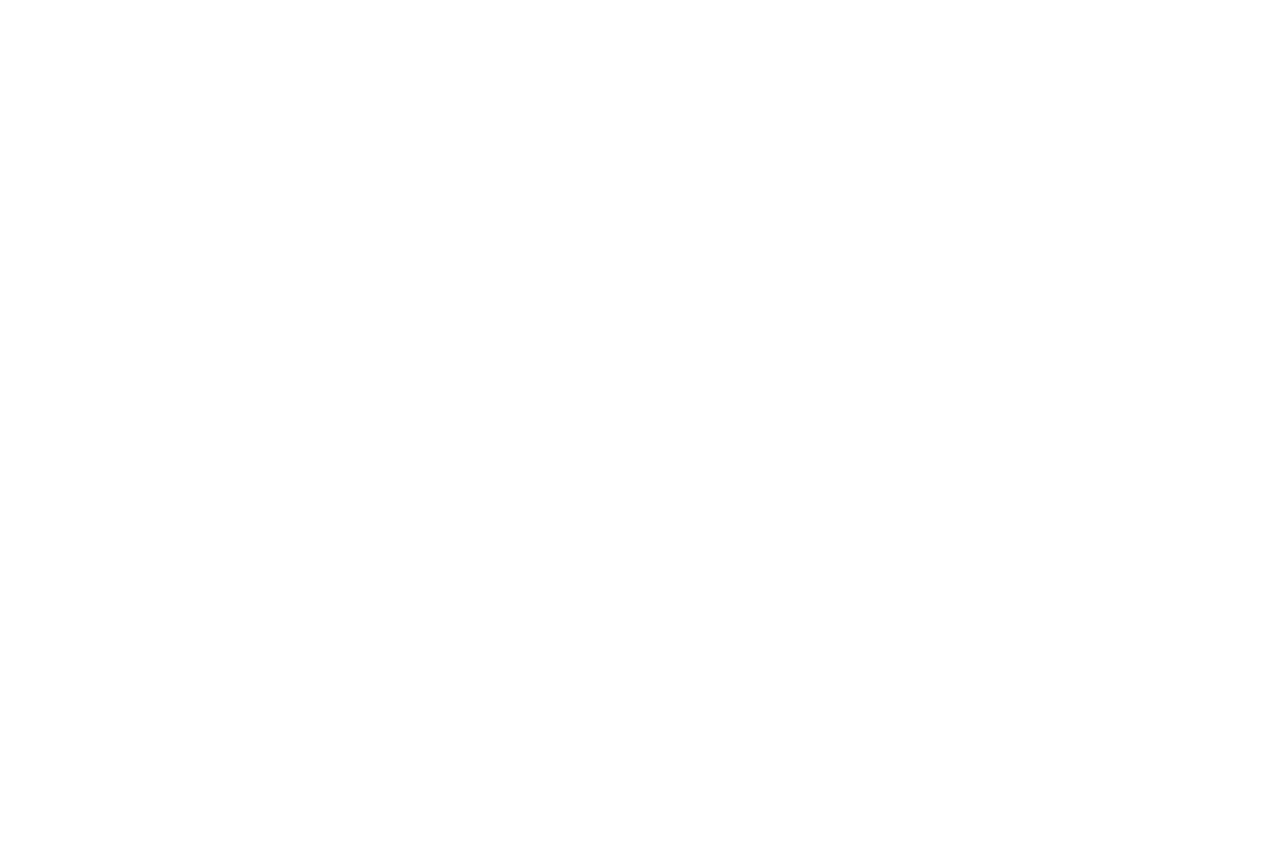
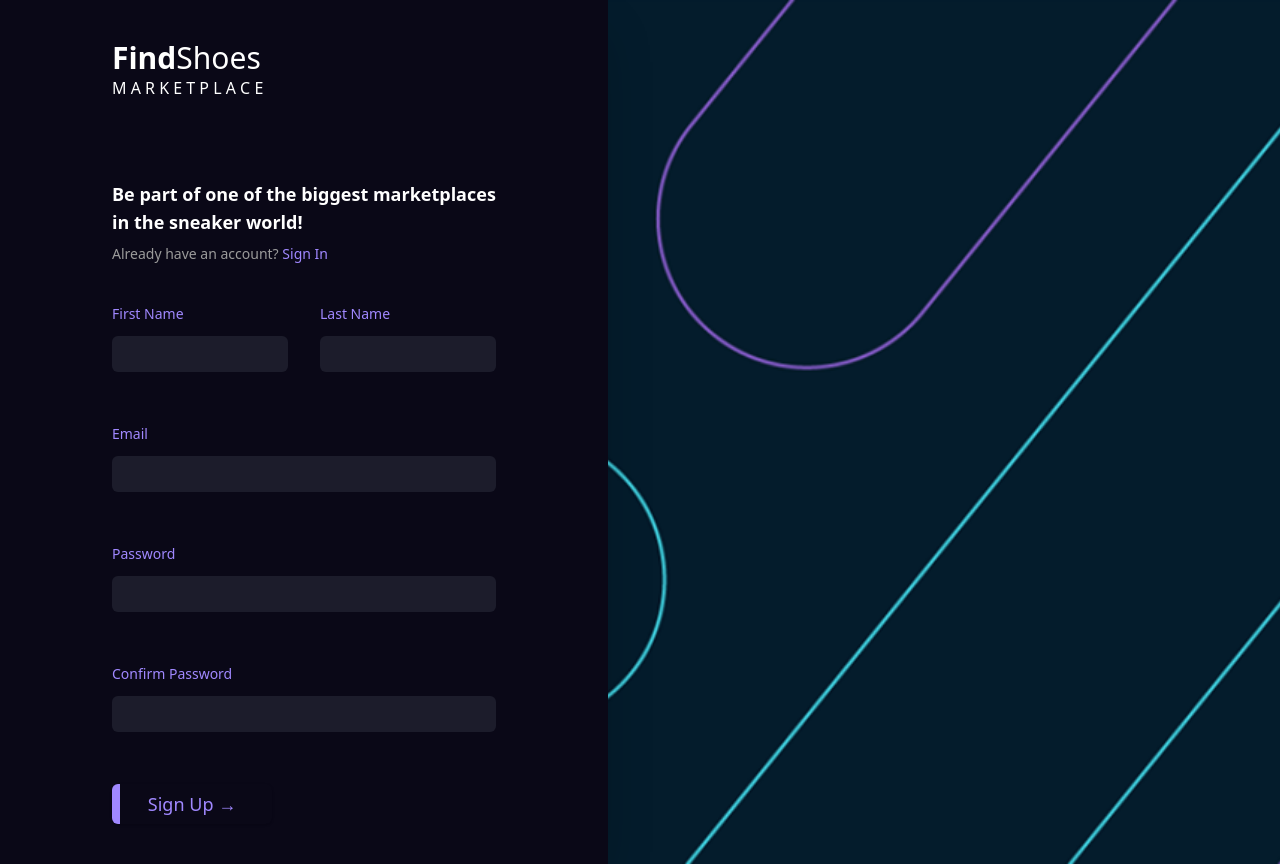
Before and after one commit to lukasbiscaro/FindShoes-front-end, a React (Create React App) app: page /sign-up in a window 1280 px wide. Before the commit this address had no page. Before the commit the page ends 800 px from the top, so only its background shows below. Built offline with nearby package versions, Linux system fonts and the light colour scheme.

Commit message:
Created Sign Up Page

```diff
--- a/package.json
+++ b/package.json
@@ -3,17 +3,20 @@
   "version": "0.1.0",
   "private": true,
   "dependencies": {
+    "@hookform/resolvers": "^2.9.11",
     "@testing-library/jest-dom": "^5.16.5",
     "@testing-library/react": "^13.4.0",
     "@testing-library/user-event": "^13.5.0",
     "axios": "^1.3.3",
     "react": "^18.2.0",
     "react-dom": "^18.2.0",
+    "react-hook-form": "^7.43.2",
     "react-icons": "^4.7.1",
     "react-router-dom": "^6.8.1",
     "react-scripts": "5.0.1",
     "tailwindcss": "^3.2.7",
-    "web-vitals": "^2.1.4"
+    "web-vitals": "^2.1.4",
+    "yup": "^1.0.0"
   },
   "scripts": {
     "start": "react-scripts start",
--- a/src/App.js
+++ b/src/App.js
@@ -1,12 +1,14 @@
 import './App.css';
 import { Routes, Route } from 'react-router-dom'
 import LoginPage from './pages/LoginPage.js'
+import SignUpPage from './pages/SignUpPage.js'
 
 function App() {
   return (
     <div className='App'>
       <Routes>
         <Route path='/login' element={<LoginPage />} />
+        <Route path='/sign-up' element={<SignUpPage />} />
       </Routes>
     </div>
   );
--- a/src/pages/LoginPage.js
+++ b/src/pages/LoginPage.js
@@ -1,4 +1,4 @@
-import teste from '../images/LoginPage.png'
+import bgImage from '../images/BgLoginPage.png'
 import React, { useState } from 'react';
 import { BiShow, BiHide } from 'react-icons/bi'
 import { Link } from 'react-router-dom';
@@ -18,16 +18,16 @@
                     <div className="mx-auto w-full max-w-md sm:px-4 md:w-96 md:max-w-sm md:px-0">
                         <div className="flex flex-col">
                             <Link to='/'>
-                                <div className='text-textWhite flex text-3xl'>
+                                <div className='text-white flex text-3xl'>
                                     <div className='font-bold'>Find</div>
                                     <div>Shoes</div>
                                 </div>
-                                <div className='text-textWhite'>M A R K E T P L A C E</div>
+                                <div className='text-white'>M A R K E T P L A C E</div>
                             </Link>
 
                             <div className="mt-20">
-                                <h2 className="text-lg font-semibold text-textWhite">Please login to your account</h2>
-                                <p className="mt-2 text-sm text-textGray">Don’t have an account? <a className="font-medium text-highlightPrimary2 hover:underline" href="/register">Sign Up</a></p>
+                                <h2 className="text-lg font-semibold text-white">Please login to your account</h2>
+                                <p className="mt-2 text-sm text-textGray">Don’t have an account? <a className="font-medium text-highlightPrimary2 hover:underline" href="/sign-up">Sign Up</a></p>
                             </div>
                         </div>
                         <form className="mt-10 grid grid-cols-1 gap-y-8 relative">
@@ -36,14 +36,14 @@
                                 <input
                                     type="email"
                                     required
-                                    className="block w-full appearance-none rounded-md bg-bgLogin text-textWhite px-3 py-2 text-gray-900 placeholder-gray-400 focus:border-blue-500 focus:bg-white focus:outline-none focus:ring-blue-500 sm:text-sm bg-sky-500" />
+                                    className="focus:ring-1 focus:ring-highlightPrimary block w-full appearance-none rounded-md bg-bgLogin text-white px-3 py-2 focus:outline-none sm:text-sm" />
                             </div>
                             <div>
                                 <label className="mb-3 block text-sm font-medium text-highlightPrimary2">Password</label>
                                 <input
                                     type={(open === false) ? 'password' : 'text'}
                                     required
-                                    className="block w-full appearance-none rounded-md bg-bgLogin text-textWhite px-3 py-2 text-gray-900 placeholder-gray-400 focus:border-blue-500 focus:bg-white focus:outline-none focus:ring-blue-500 sm:text-sm" />
+                                    className="focus:ring-1 focus:ring-highlightPrimary block w-full appearance-none rounded-md bg-bgLogin text-white px-3 py-2 focus:outline-none sm:text-sm" />
                             </div>
                             <div className='text-3xl absolute mt-2 top-32 right-3 cursor-pointer'>
                                 {
@@ -69,7 +69,7 @@
                 </div>
                 <div className="hidden sm:contents lg:relative lg:block lg:flex-1">
                     <img
-                        alt="bgImage" src={teste}
+                        alt="bgImage" src={bgImage}
                         width="1664" height="1866"
                         className="absolute inset-0 h-full w-full object-cover" />
                 </div>
--- /dev/null
+++ b/src/pages/SignUpPage.js
@@ -0,0 +1,124 @@
+import bgImage from '../images/BgLoginPage.png'
+import React from 'react';
+import { Link } from 'react-router-dom';
+import { useForm } from 'react-hook-form'
+import * as yup from 'yup'
+import { yupResolver } from '@hookform/resolvers/yup'
+
+const SignUpPage = () => {
+
+    const schemaForm = yup.object().shape({
+        firstName: yup.string().required("First Name is required!"),
+        lastName: yup.string().required("Last Name is required!"),
+        email: yup.string().email("Email must be a valid email (@example.com)").required("Email is required!"),
+        password: yup.string().min(8, "Password must be at least 8 characters!").max(20, "Password must be at most 20 characters!").required("Password must be at least 8 characters!"),
+        confirmPassword: yup.string().oneOf([yup.ref("password",), null], "Passwords don't match!").required("Confirm Password is required!")
+    })
+
+    const { register, handleSubmit, formState: { errors } } = useForm({
+        resolver: yupResolver(schemaForm)
+    })
+
+    const onSubmit = (data) => {
+        console.log(data)
+    }
+
+    return (
+        <>
+            <div className="min-h-screen relative flex justify-center md:px-12 lg:px-0">
+                <div className="relative z-10 flex flex-1 flex-col bg-bgPrimary py-10 px-4 shadow-2xl sm:justify-center md:flex-none md:px-28">
+                    <div className="mx-auto w-full max-w-md sm:px-4 md:w-96 md:max-w-sm md:px-0">
+                        <div className="flex flex-col">
+                            <Link to='/'>
+                                <div className='text-white flex text-3xl'>
+                                    <div className='font-bold'>Find</div>
+                                    <div>Shoes</div>
+                                </div>
+                                <div className='text-white'>M A R K E T P L A C E</div>
+                            </Link>
+
+                            <div className="mt-20">
+                                <h2 className="text-lg font-semibold text-white">Be part of one of the biggest marketplaces in the sneaker world!</h2>
+                                <p className="mt-2 text-sm text-textGray">Already have an account? <a className="font-medium text-highlightPrimary2 hover:underline" href="/login">Sign In</a></p>
+                            </div>
+                        </div>
+                        <form
+                            onSubmit={handleSubmit(onSubmit)}
+                            className="mt-10 grid grid-cols-1 gap-y-8 relative">
+                            <div className='flex gap-x-8'>
+                                <div>
+                                    <label className="mb-3 block text-sm font-medium text-highlightPrimary2">First Name</label>
+                                    <input
+                                        {...register("firstName")}
+                                        type="text"
+                                        className="focus:ring-1 focus:ring-highlightPrimary block w-full appearance-none rounded-md bg-bgLogin text-white px-3 py-2 focus:outline-none sm:text-sm" />
+                                    <div className='text-sm text-red-500 mt-5 border border-none rounded-sm'>
+                                        <p className='ml-1'>{errors.firstName?.message}</p>
+                                    </div>
+                                </div>
+                                <div>
+                                    <label className="mb-3 block text-sm font-medium text-highlightPrimary2">Last Name</label>
+                                    <input
+                                        {...register("lastName")}
+                                        type="text"
+                                        className="focus:ring-1 focus:ring-highlightPrimary block w-full appearance-none rounded-md bg-bgLogin text-white px-3 py-2 focus:outline-none sm:text-sm"
+                                    />
+                                    <div className='text-sm text-red-500 mt-5 border border-none rounded-sm'>
+                                        <p className='ml-1'>{errors.lastName?.message}</p>
+                                    </div>
+                                </div>
+                            </div>
+                            <div>
+                                <label className="mb-3 block text-sm font-medium text-highlightPrimary2">Email</label>
+                                <input
+                                    {...register("email")}
+                                    type="text"
+                                    className="focus:ring-1 focus:ring-highlightPrimary block w-full appearance-none rounded-md bg-bgLogin text-white px-3 py-2 focus:outline-none sm:text-sm"
+                                />
+                                <div className='text-sm text-red-500 mt-5 border border-none rounded-sm'>
+                                    <p className='ml-1'>{errors.email?.message}</p>
+                                </div>
+                            </div>
+                            <div>
+                                <label className="mb-3 block text-sm font-medium text-highlightPrimary2">Password</label>
+                                <input
+                                    {...register("password")}
+                                    type="password"
+                                    className="focus:ring-1 focus:ring-highlightPrimary block w-full appearance-none rounded-md bg-bgLogin text-white px-3 py-2 focus:outline-none sm:text-sm"
+                                />
+                                <div className='text-sm text-red-500 mt-5 border border-none rounded-sm'>
+                                    <p className='ml-1'>{errors.password?.message}</p>
+                                </div>
+                            </div>
+                            <div>
+                                <label className="mb-3 block text-sm font-medium text-highlightPrimary2">Confirm Password</label>
+                                <input
+                                    {...register("confirmPassword")}
+                                    type="password"
+                                    className="focus:ring-1 focus:ring-highlightPrimary block w-full appearance-none rounded-md bg-bgLogin text-white px-3 py-2 focus:outline-none sm:text-sm"
+                                />
+                                <div className='text-sm text-red-500 mt-5 border border-none rounded-sm'>
+                                    <p className='ml-1'>{errors.confirmPassword?.message}</p>
+                                </div>
+                            </div>
+                            <div>
+                                <button className="group relative h-10 w-40 overflow-hidden rounded-md text-lg shadow">
+                                    <div className="absolute inset-0 w-2 bg-highlightPrimary2 transition-all duration-[500ms] ease-out group-hover:w-full"></div>
+                                    <span className="text-highlightPrimary2 relative group-hover:text-black">Sign Up →</span>
+                                </button>
+                            </div>
+                        </form>
+                    </div>
+                </div>
+                <div className="hidden sm:contents lg:relative lg:block lg:flex-1">
+                    <img
+                        alt="bgImage" src={bgImage}
+                        width="1664" height="1866"
+                        className="absolute inset-0 h-full w-full object-cover" />
+                </div>
+            </div>
+        </>
+    )
+}
+
+export default SignUpPage
--- a/tailwind.config.js
+++ b/tailwind.config.js
@@ -4,6 +4,7 @@
     "./src/**/*.{js,jsx,ts,tsx}",
   ],
   theme: {
+    extend: {
       colors: {
         bgPrimary: '#0A0817',
         bgSecondary: '#FEFEFE',
@@ -13,9 +14,9 @@
         textBlack: '#03030B',
         textWhite: '#F5F5F5',
         textGray: '#9B9B9B',
-      bgLogin: '#1c1c2b',
+        bgLogin: '#1c1c2b'
+      }
     },
-    extend: {},
   },
   plugins: [],
 }
```
Also changed, not shown: src/images/BgLoginPage.png (renamed from src/images/LoginPage.png), 1 other file (tests, documents, lock files or other folders). Lines whose indentation alone changed are shown as unchanged.
